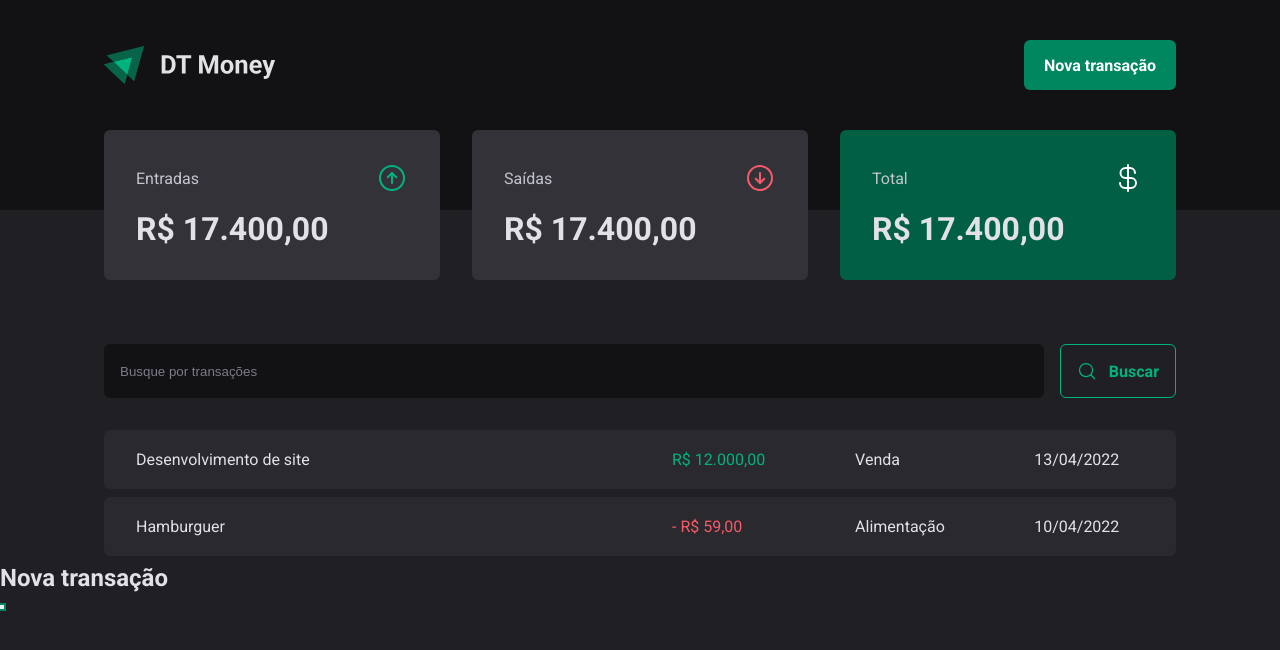
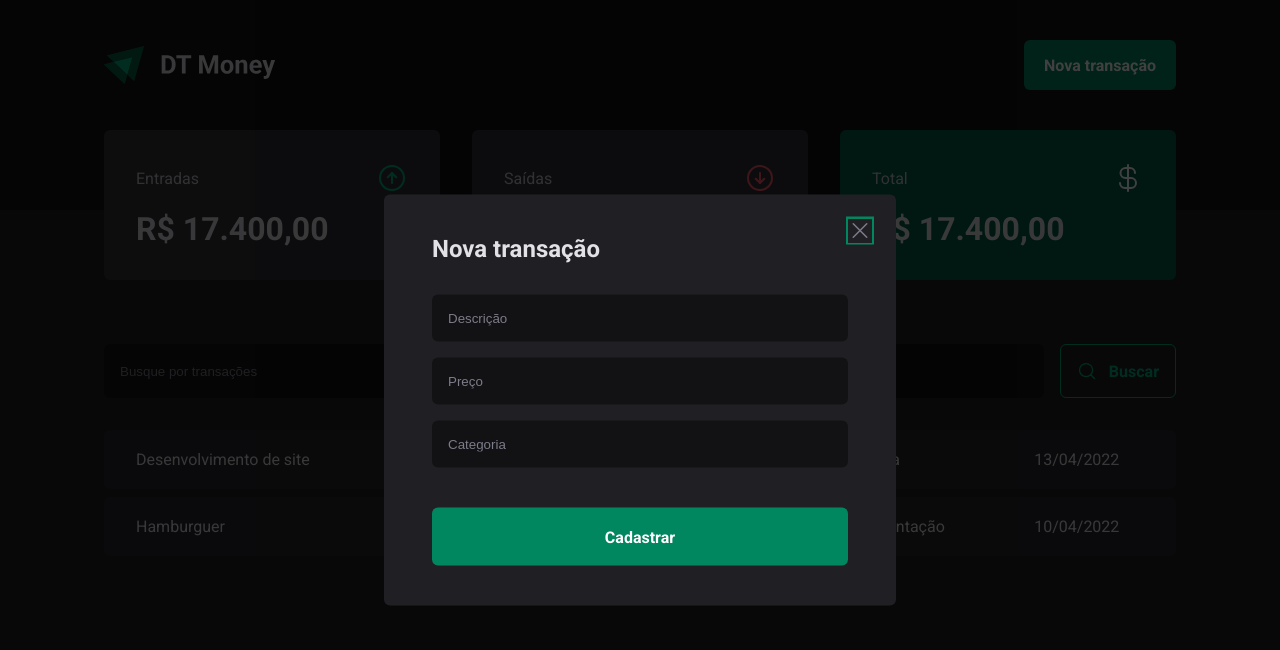
Before and after one commit to Lucas-Araujo15/dt-money, a React (Vite) app: page / in a window 1280 px wide. Both pictures are taken after a click on the button "Nova transação". Shown: the top 650 px of the page. Built offline with nearby package versions, Linux system fonts and the light colour scheme.

Commit message:
Estrutura visual - Modal de nova transação

```diff
--- a/src/components/Header/index.tsx
+++ b/src/components/Header/index.tsx
@@ -2,6 +2,7 @@ import { HeaderContainer, HeaderContent, NewTransactionButton } from './styles'
 
 import logoImg from '../../assets/logo.svg'
 import * as Dialog from '@radix-ui/react-dialog'
+import { NewTransactionModal } from '../NewTransactionModal'
 
 export function Header() {
   return (
@@ -12,13 +13,7 @@ export function Header() {
           <Dialog.Trigger asChild>
             <NewTransactionButton>Nova transação</NewTransactionButton>
           </Dialog.Trigger>
-          <Dialog.Portal>
-            <Dialog.Overlay />
-            <Dialog.Content>
-              <Dialog.Title>Nova transação</Dialog.Title>
-              <Dialog.Close />
-            </Dialog.Content>
-          </Dialog.Portal>
+          <NewTransactionModal />
         </Dialog.Root>
       </HeaderContent>
     </HeaderContainer>
--- /dev/null
+++ b/src/components/NewTransactionModal/index.tsx
@@ -0,0 +1,24 @@
+import * as Dialog from '@radix-ui/react-dialog'
+import { CloseButton, Content, Overlay } from './styles'
+import { X } from 'phosphor-react'
+
+export function NewTransactionModal() {
+  return (
+    <Dialog.Portal>
+      <Overlay />
+      <Content>
+        <Dialog.Title>Nova transação</Dialog.Title>
+        <CloseButton>
+          <X size={24} />
+        </CloseButton>
+        <form action="">
+          <input type="text" placeholder="Descrição" required />
+          <input type="number" placeholder="Preço" required />
+          <input type="text" placeholder="Categoria" required />
+
+          <button type="submit">Cadastrar</button>
+        </form>
+      </Content>
+    </Dialog.Portal>
+  )
+}
--- /dev/null
+++ b/src/components/NewTransactionModal/styles.ts
@@ -0,0 +1,70 @@
+import styled from 'styled-components'
+import * as Dialog from '@radix-ui/react-dialog'
+
+export const Overlay = styled(Dialog.Overlay)`
+  position: fixed;
+  width: 100vw;
+  height: 100vh;
+  inset: 0;
+  background: rgba(0, 0, 0, 0.75);
+`
+
+export const Content = styled(Dialog.Content)`
+  min-width: 32rem;
+  border-radius: 6px;
+  padding: 2.5rem 3rem;
+  background: ${(props) => props.theme['gray-800']};
+
+  position: fixed;
+  top: 50%;
+  left: 50%;
+  transform: translate(-50%, -50%);
+
+  form {
+    margin-top: 2rem;
+
+    display: flex;
+    flex-direction: column;
+    gap: 1rem;
+
+    input {
+      border-radius: 6px;
+      border: 0;
+      background: ${(props) => props.theme['gray-900']};
+      color: ${(props) => props.theme['gray-300']};
+      padding: 1rem;
+
+      &::placeholder {
+        color: ${(props) => props.theme['gray-500']};
+      }
+    }
+
+    button[type='submit'] {
+      height: 58px;
+      border: 0;
+      background: ${(props) => props.theme['green-500']};
+      color: ${(props) => props.theme.white};
+      font-weight: bold;
+      padding: 0 1.25rem;
+      border-radius: 6px;
+      margin-top: 1.5rem;
+      cursor: pointer;
+
+      &:hover {
+        background: ${(props) => props.theme['green-700']};
+        transition: background-color 0.2s;
+      }
+    }
+  }
+`
+
+export const CloseButton = styled(Dialog.Close)`
+  position: absolute;
+  background: transparent;
+  border: 0;
+  top: 1.5rem;
+  right: 1.5rem;
+  line-height: 0;
+  cursor: pointer;
+  color: ${(props) => props.theme['gray-500']};
+`
```
